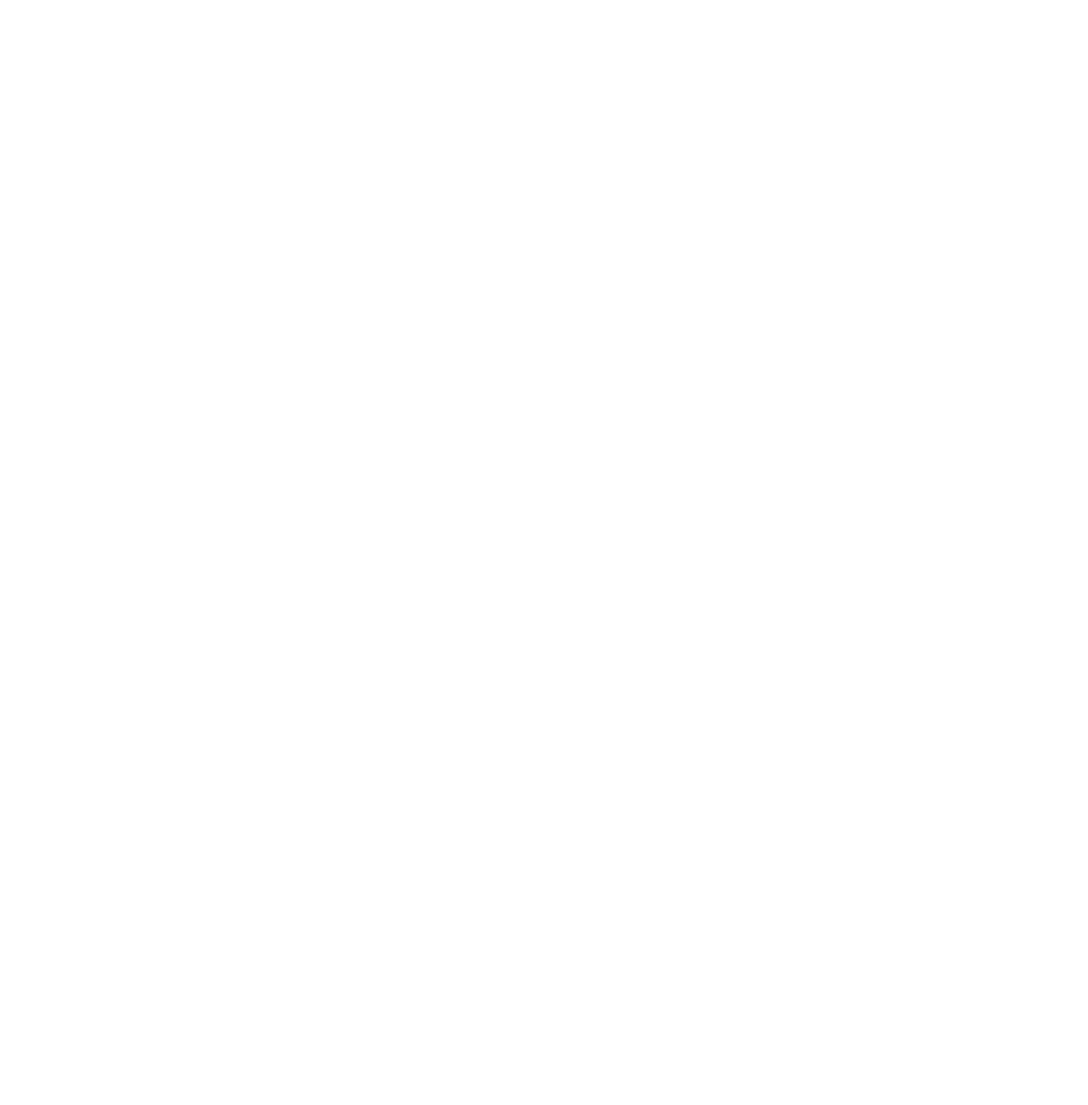
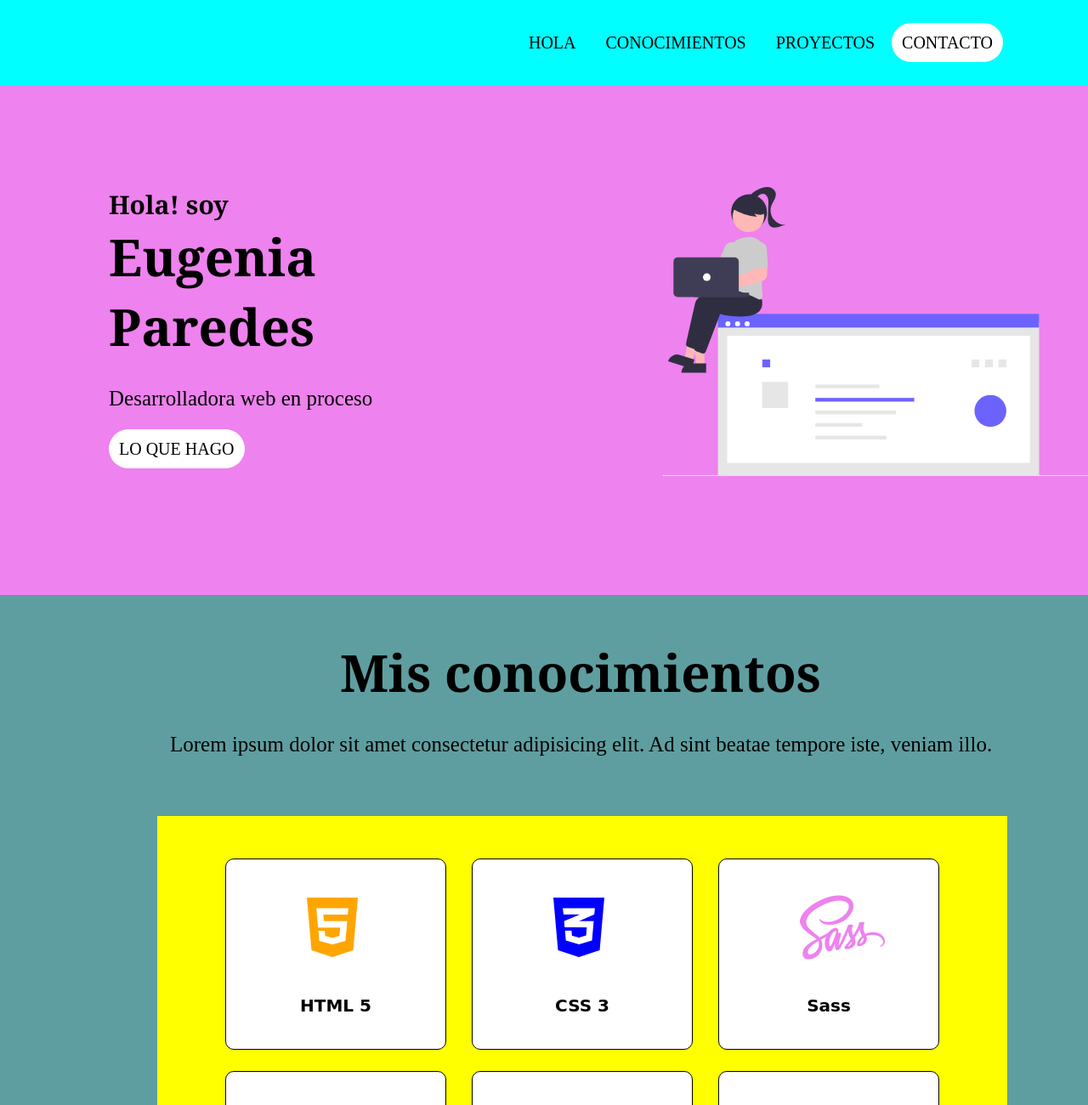
Before and after one commit to EugeniaParedes/portafolio, a plain HTML site: page index.html in a window 1280 px wide. Shown: the top 1300 px of the page at 85% size. Before the commit the page ends 800 px from the top, so only its background shows below. Drawn offline with Linux system fonts and the light colour scheme.

Commit message:
header, caratula, conocimientos, cita, proyectos

```diff
--- a/index.html
+++ b/index.html
@@ -6,8 +6,108 @@
     <title>Eugenia Paredes</title>
     <!-- styles -->
     <link rel="stylesheet" href="./styles/style.css">
+    <!--iconos-->
+    <script src="https://kit.fontawesome.com/7634637af8.js" crossorigin="anonymous"></script>
 </head>
 <body>
+    <div class="container">
+    <!--HEADER-->
+    <header>
+         <nav>
+            <ul class="containerHeader">
+            <li class="botonConEfecto"><span class="caja"><a href="#hola">HOLA</a></span></li>
+            <li class="botonConEfecto"><span class="caja"><a href="#conocimientos">CONOCIMIENTOS</a></span></li>
+            <li class="botonConEfecto"><span class="caja"><a href="#proyectos">PROYECTOS</a></span></li>
+            <li><span class="cajacontacto"><a href="#contacto">CONTACTO</a></span></li>
+            </ul>
+         </nav>
+
+    </header>
+
+        <main class="containerCaratula">
+            <a name="hola"></a>
+            <div >
+            <h2>Hola! soy</h2>
+            <h1>Eugenia Paredes</h1>
+            <p>Desarrolladora web en proceso</p>
+            <p><span class="cajaloquehago"><a href="#loquehago"></a>LO QUE HAGO</p>
+            </div>
+            <div class="imagen1">
+            <img src="./assets/images/undraw_online_resume_re_ru7s.svg"
+            width="500px" />
+            </div>
+        </main>
+
+            <div class="misConocimientos">
+                <a name="conocimientos"></a>
+                <h1 class="paddingTitulos">Mis conocimientos</h1>
+                <p class="loremConocimientos">Lorem ipsum dolor sit amet consectetur adipisicing elit. Ad sint beatae tempore iste, veniam illo.</p>
+
+                <div class="contenedorCards">
+                    <div class="card">
+                        <i class="fab fa-html5 html"></i>
+                        <h4>HTML 5</h4>
+                    </div>
+                    <div class="card">
+                        <i class="fab fa-css3-alt css"></i>
+                        <h4>CSS 3</h4>
+                    </div>
+                    <div class="card">
+                        <i class="fab fa-sass sass"></i>
+                        <h4>Sass</h4>
+                    </div>
+                    <div class="card">
+                        <i class="fab fa-js JS"></i>
+                        <h4>JavaScript</h4>
+                    </div>
+                    <div class="card">
+                        <i class="fab fa-react REACT"></i>
+                        <h4>React</h4>
+                    </div>
+                    <div class="card">
+                        <i class="fab fa-git-alt GIT"></i>
+                        <h4>GIT</h4>
+                    </div>
+
+
+                </div>
+            </div>
+
+            <section class="citaContainer">
+                <i class="fas fa-quote-right iconoCita"></i>
+                <p class="lorem1">Lorem ipsum dolor, sit amet consectetur adipisicing elit. Consectetur magnam necessitatibus exercitationem </p>
+        </section>
+
+        <section class="proyectos">
+
+            <a name="proyectos"></a>
+            <h1 class="tituloProyectos">Mis proyectos</h1>
+            <p class="loremProyectos">Lorem ipsum dolor sit, amet consectetur adipisicing elit. Porro ea iste maxime sapiente molestias</p>
+            <div class="proyectosContainer">
+                <div class="cardProyectos"></div>
+                <div class="cardProyectos"></div>
+                <div class="cardProyectos"></div>
+                <div class="cardProyectos"></div>
+                <div class="cardProyectos"></div>
+                <div class="cardProyectos"></div>
+                <div class="cardProyectos"></div>
+
+
+
+            </div>
+        </section>
+
+
+
+
+
+
+
+
+
+
+    </div>
+
 
 </body>
 </html>
--- a/styles/style.css
+++ b/styles/style.css
@@ -0,0 +1,210 @@
+*{
+    margin: 0px;
+    padding: 0px;
+    box-sizing: border-box;
+}
+body{
+    width: 100vw;
+}
+.container{
+    height: 100vh;
+    width: 100%;
+}
+/*header{
+    position: fixed;
+    width: 100%;
+}*/
+.containerHeader {
+    /*position: fixed;*/
+    width: 100%;
+    height: 100px;
+    background-color: aqua;
+
+    display: flex;
+    justify-content: flex-end;
+    align-items: center;
+    list-style: none;
+    color: black;
+    padding-right: 100px;
+}
+.caja{
+    font-size: 20px;
+    padding: 15px;
+    padding-right: 20px;
+}
+.cajaloquehago{
+    font-size: 20px;
+    padding: 12px;
+    background-color: white;
+    margin-top: 100px;
+    border-radius: 40px;
+
+}
+.cajacontacto{
+    font-size: 20px;
+    padding: 12px;
+    background-color: white;
+    border-radius: 40px;
+
+}
+.botonConEfecto:active {
+    padding: 5px;
+    background-color: white;
+    border-radius: 20px;
+    box-shadow: 0px 0px 5px 5px violet;
+}
+a:active{
+    color: violet;
+}
+.containerCaratula{
+    width: 100%;
+    height: 600px;
+    background-color:violet;
+    padding-left: 10%;
+    padding-top: 120px;
+    display: flex;
+    flex-direction: row;
+}
+.imagen1{
+    padding-left: 200px;
+}
+.misConocimientos{
+    width: 100%;
+    /*height: 1000px;*/
+    background-color: cadetblue;
+}
+.paddingTitulos{
+    padding-top: 50px;
+    padding-left: 400px;
+}
+.loremConocimientos{
+    padding-left: 200px;
+    padding-bottom: 70px;
+}
+.contenedorCards{
+    width: 1000px;
+    height: 600px;
+    background-color: yellow;
+    margin-left: 185px;
+    /*margin-top: 70px;*/
+    padding: 50px;
+    display: flex;
+    justify-content: space-evenly;
+    flex-wrap: wrap;
+
+
+}
+.card{
+    height: 225px;
+    width: 260px;
+    background-color: white;
+    border: 1px solid black;
+    border-radius: 10px;
+}
+i{
+    font-size: 80px;
+    padding-left: 95px;
+    padding-top: 40px;
+
+
+}
+h4{
+    text-align: center;
+    padding-top: 40px;
+    font-family: cursive;
+    font-size: 20px;
+}
+.html{
+    color: orange;
+}
+.css{
+    color: blue;
+}
+.sass{
+    color: violet;
+}
+.JS{
+    color: yellow;
+}
+.REACT{
+    color: darkcyan;
+}
+.GIT{
+    color: orange;
+}
+.citaContainer{
+    height: 400px;
+    width: 100%;
+    background-color: chocolate;
+    display: flex;
+    justify-content: center;
+    flex-direction: column;
+    align-items: center;
+}
+/*.cita{
+
+    display: flex;
+    flex-direction: column;
+    justify-content: center;
+    align-items: center;
+}
+.lorem1{
+    text-align: center;
+}
+.iconoCita{
+    padding-right: 10px;
+    padding-bottom: 200px;*/
+
+h1 {
+    font-size: 60px;
+    font-family: Cambria, Cochin, Georgia, Times, 'Times New Roman', serif;
+
+    }
+h2{
+    font-size: 30px;
+    font-family: Cambria, Cochin, Georgia, Times, 'Times New Roman', serif;
+}
+p{
+    font-size: 25px;
+    margin-top: 30px;
+}
+a{
+    text-decoration: none;
+    color: black;
+}
+.proyectos{
+    width: 100%;
+    /*height: 1000px;*/
+    background-color: grey;
+    display: flex;
+    flex-direction: column;
+    justify-content: center;
+    align-items: center;
+    padding: 60px;
+}
+.tituloProyectos{
+    text-align: center;
+}
+.loremProyectos{
+    text-align: center;
+    padding-bottom: 70px;
+}
+
+.proyectosContainer{
+    width: 1100px;
+    height: 1100px;
+    background-color: yellow;
+    /*margin-left: 130px;
+    /*margin-top: 70px;*/
+    padding: 50px;
+    display: flex;
+    justify-content: space-between;
+    flex-wrap: wrap;
+}
+.cardProyectos{
+    height: 300px;
+    width: 300px;
+    background-color: white;
+    border: 1px solid black;
+    border-radius: 10px;
+}
```
Also changed, not shown: assets/images/undraw_online_resume_re_ru7s.svg (added).
